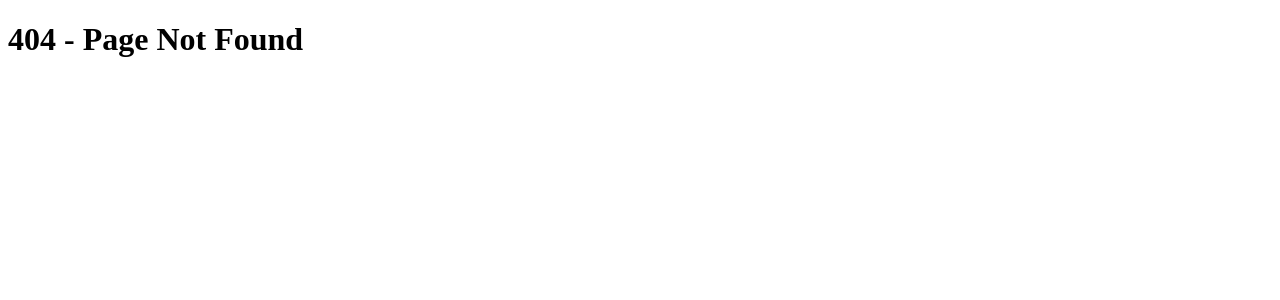
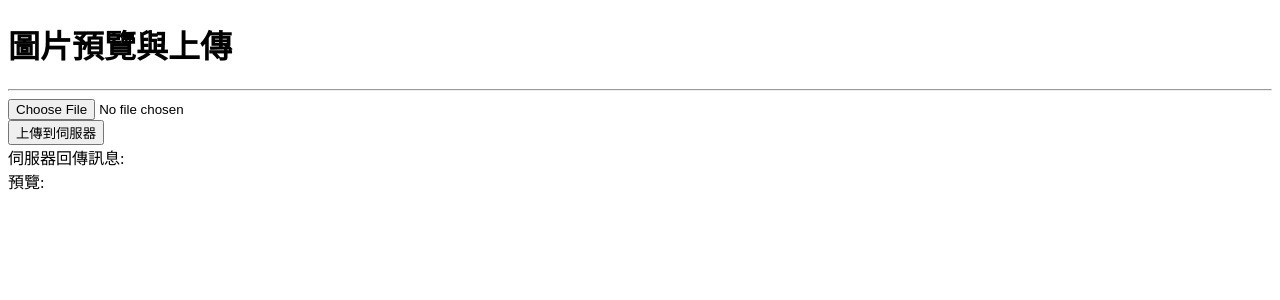
Before and after one commit to FrostAce52/next-base-main, a Next.js app: page /cs-1017/image-upload in a window 1280 px wide. Before the commit this address had no page. Shown: the top 300 px of the page. Built offline with nearby package versions, Linux system fonts and the light colour scheme.

Commit message:
image-upload (pair with node-upload)

```diff
--- /dev/null
+++ b/pages/cs-1017/image-upload.js
@@ -0,0 +1,78 @@
+import { useState, useEffect } from 'react'
+
+export default function ImageUpload() {
+  // 記錄選擇的圖檔(File物件)，初始值用null
+  const [selectedImg, setSelectedImg] = useState(null)
+  // 預覽圖片網址(呼叫URL.createObjectURL(file)產生的暫時網址)
+  const [previewURL, setPreviewURL] = useState('')
+  // 伺服器回傳訊息
+  const [message, setMessage] = useState('')
+
+  const handleImageChange = (e) => {
+    const file = e.target.files[0]
+    console.log(file)
+
+    // file有可能會是undefined，當使用者在跳出選擇圖片時按取消
+    if (file) {
+      setSelectedImg(file)
+      // 產生預覽網址
+      //setPreviewURL(URL.createObjectURL(file))
+    } else {
+      setSelectedImg(null)
+      //setPreviewURL('')
+    }
+  }
+
+  const handleImageUpload = async () => {
+    const fd = new FormData()
+
+    // 對照伺服器要接收的檔案欄位名稱
+    fd.append('avatar', selectedImg)
+
+    // 傳送到伺服器
+    const res = await fetch('http://localhost:5555/upload-avatar', {
+      method: 'POST',
+      body: fd,
+    })
+    // 獲得伺服器訊息
+    const data = await res.json()
+
+    setMessage(JSON.stringify(data))
+  }
+
+  // 當選擇圖片檔案更動時，建立預覽圖(樣式三)
+  useEffect(() => {
+    // 沒有選擇圖片(或取消時，回復預設值)
+    if (!selectedImg) {
+      setPreviewURL('')
+      return
+    }
+
+    // 宣告一個objectURL是為了要讓反函式呼叫時代入
+    const objectURL = URL.createObjectURL(selectedImg)
+    setPreviewURL(objectURL)
+
+    // 當元件unmount時要呼叫反函式
+    return () => {
+      URL.revokeObjectURL(objectURL)
+    }
+  }, [selectedImg])
+
+  return (
+    <>
+      <h1>圖片預覽與上傳</h1>
+      <hr />
+      <div>
+        <input type="file" onChange={handleImageChange} />
+      </div>
+      <div>
+        <button onClick={handleImageUpload}>上傳到伺服器</button>
+      </div>
+      <div>伺服器回傳訊息: {message}</div>
+      <div>
+        預覽:
+        <img src={previewURL} alt="" />
+      </div>
+    </>
+  )
+}
```
